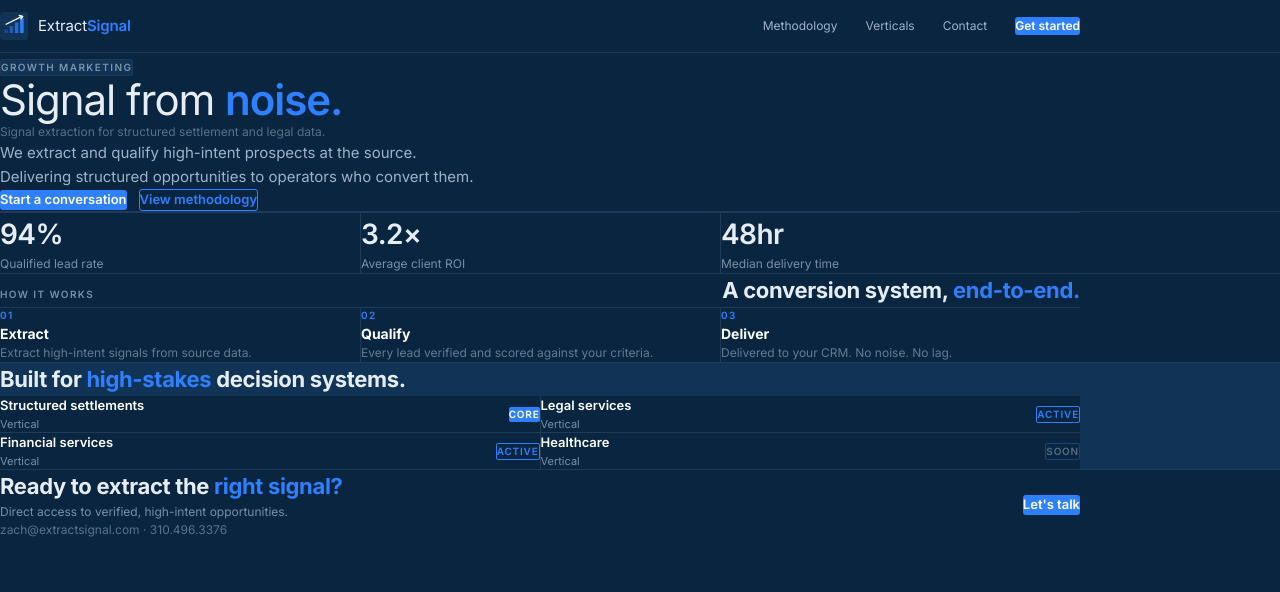
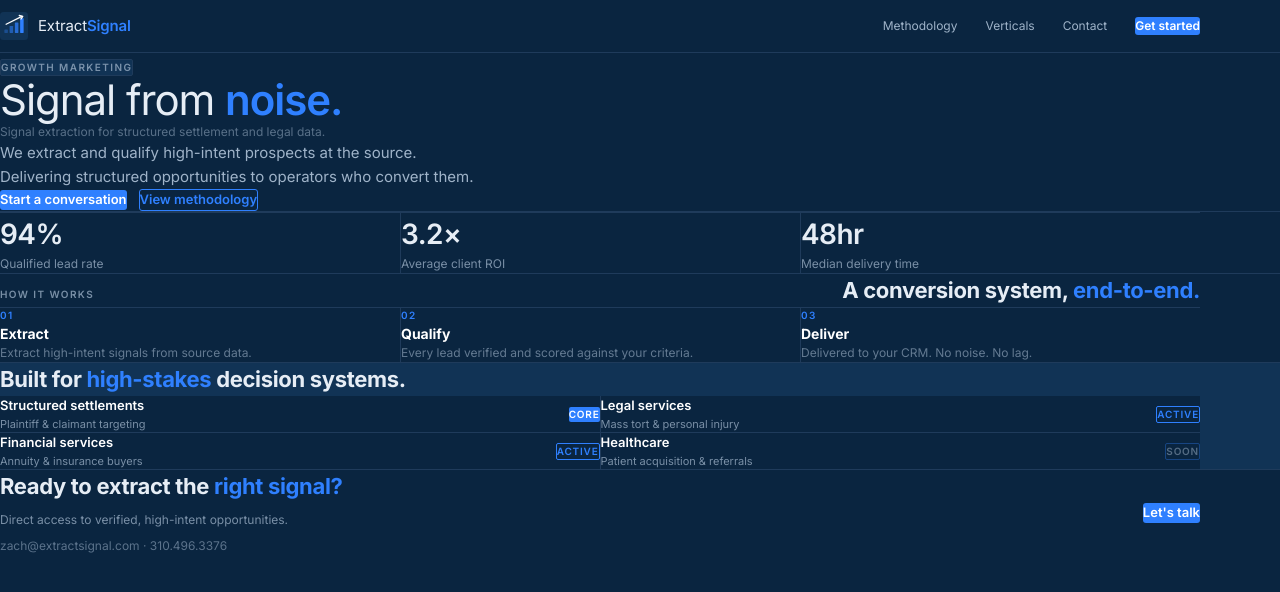
Before and after one commit to zsparkman/ExtractSignal, a Next.js app: page / in a window 1280 px wide. Shown: the top 592 px of the page. Built offline with nearby package versions, Linux system fonts and the light colour scheme.

Commit message:
Update page.tsx

```diff
--- a/src/app/page.tsx
+++ b/src/app/page.tsx
@@ -21,7 +21,7 @@ function Logo() {
 function Nav() {
   return (
     <nav className="border-b border-[#1F3B5B] bg-[#0A2540]">
-      <div className="mx-auto max-w-[1080px] px-6 flex items-center justify-between h-[52px]">
+      <div className="mx-auto max-w-[1200px] px-6 md:px-12 flex items-center justify-between h-[52px]">
         <Logo />
         <div className="flex items-center gap-7">
           <a href="#methodology" className="text-[12px] text-[#9FB3C8] hover:text-[#E6EDF5] transition-colors">Methodology</a>
@@ -42,22 +42,22 @@ function Nav() {
 function Hero() {
   return (
     <section className="bg-[#0A2540] border-b border-[#1F3B5B]">
-      <div className="mx-auto max-w-[1080px] px-6 py-20">
+      <div className="mx-auto max-w-[1200px] px-[24px] py-[24px] md:px-[48px] md:py-[80px]">
         <div className="max-w-[560px]">
-          <span className="inline-block bg-[#113355] border border-[#1F3B5B] rounded-[2px] px-2.5 py-1 text-[10px] font-semibold uppercase tracking-[0.14em] text-[rgba(159,179,200,0.75)] mb-5">
+          <span className="inline-block bg-[#113355] border border-[#1F3B5B] rounded-[2px] px-2.5 py-1 text-[10px] font-semibold uppercase tracking-[0.14em] text-[rgba(159,179,200,0.75)] mb-[24px]">
             Growth Marketing
           </span>
-          <h1 className="text-[42px] font-normal tracking-[-0.025em] leading-[1.1] mb-3">
+          <h1 className="text-[42px] font-normal tracking-[-0.025em] leading-[1.1] mb-[16px]">
             <span className="text-[#E6EDF5]">Signal from </span>
             <span className="text-[#2F80FF] font-semibold">noise.</span>
           </h1>
-          <p className="text-[12px] text-[rgba(159,179,200,0.75)] opacity-70 mb-5">
+          <p className="text-[12px] text-[rgba(159,179,200,0.75)] opacity-70 mb-[12px]">
             Signal extraction for structured settlement and legal data.
           </p>
-          <p className="text-[15px] font-normal leading-[1.6] text-[#9FB3C8] mb-8 max-w-[480px]">
+          <p className="text-[15px] font-normal leading-[1.6] text-[#9FB3C8] mb-[24px] max-w-[480px]">
             We extract and qualify high-intent prospects at the source. Delivering structured opportunities to operators who convert them.
           </p>
-          <div className="flex items-center gap-3">
+          <div className="flex items-center gap-[12px] mt-[32px]">
             <a
               href="#contact"
               className="bg-[#2F80FF] hover:bg-[#4DA3FF] transition-colors text-white text-[13px] font-semibold px-[26px] py-[12px] rounded-[3px]"
@@ -78,28 +78,34 @@ function Hero() {
 }
 
 function Metrics() {
-  const stats = [
-    { value: "94%", label: "Qualified lead rate" },
-    { value: "3.2×", label: "Average client ROI" },
-    { value: "48hr", label: "Median delivery time" },
-  ];
   return (
     <section className="border-b border-[#1F3B5B] bg-[#0A2540]">
-      <div className="mx-auto max-w-[1080px] px-6">
+      <div className="mx-auto max-w-[1200px] px-[24px] md:px-[48px]">
         <div className="grid grid-cols-1 md:grid-cols-3 border-t border-[#1F3B5B]">
-          {stats.map((stat, i) => (
-            <div
-              key={stat.label}
-              className={`py-8 px-6 ${i > 0 ? "md:border-l border-t md:border-t-0 border-[#1F3B5B]" : ""}`}
-            >
+          <div className="py-[32px] pr-0 md:pr-[48px]">
             <div className="text-[28px] font-semibold tracking-[-0.02em] text-[#E6EDF5] mb-1">
-                {stat.value}
+              94%
             </div>
             <div className="text-[12px] text-[rgba(159,179,200,0.75)]">
-                {stat.label}
+              Qualified lead rate
             </div>
           </div>
-          ))}
+          <div className="py-[32px] px-0 md:px-[48px] border-t md:border-t-0 md:border-l border-[#1F3B5B]">
+            <div className="text-[28px] font-semibold tracking-[-0.02em] text-[#E6EDF5] mb-1">
+              3.2×
+            </div>
+            <div className="text-[12px] text-[rgba(159,179,200,0.75)]">
+              Average client ROI
+            </div>
+          </div>
+          <div className="py-[32px] pl-0 md:pl-[48px] border-t md:border-t-0 md:border-l border-[#1F3B5B]">
+            <div className="text-[28px] font-semibold tracking-[-0.02em] text-[#E6EDF5] mb-1">
+              48hr
+            </div>
+            <div className="text-[12px] text-[rgba(159,179,200,0.75)]">
+              Median delivery time
+            </div>
+          </div>
         </div>
       </div>
     </section>
@@ -114,8 +120,8 @@ function Pipeline() {
   ];
   return (
     <section id="methodology" className="bg-[#0A2540] border-b border-[#1F3B5B]">
-      <div className="mx-auto max-w-[1080px] px-6 py-16">
-        <div className="flex flex-col md:flex-row md:items-baseline md:justify-between mb-10 gap-2">
+      <div className="mx-auto max-w-[1200px]">
+        <div className="flex flex-col md:flex-row md:items-baseline md:justify-between px-[24px] pt-[24px] pb-[24px] md:px-[48px] md:pt-[48px] md:pb-[32px] gap-[12px]">
           <span className="text-[10px] font-semibold uppercase tracking-[0.14em] text-[rgba(159,179,200,0.75)]">
             How it works
           </span>
@@ -127,12 +133,12 @@ function Pipeline() {
           {steps.map((step, i) => (
             <div
               key={step.num}
-              className={`py-8 pr-8 ${i > 0 ? "md:border-l md:pl-8 border-t md:border-t-0 border-[#1F3B5B]" : ""}`}
+              className={`p-[24px] md:p-[32px] ${i > 0 ? "md:border-l border-t md:border-t-0 border-[#1F3B5B]" : ""}`}
             >
-              <div className="text-[10px] font-semibold uppercase tracking-[0.14em] text-[#2F80FF] mb-3">
+              <div className="text-[10px] font-semibold uppercase tracking-[0.14em] text-[#2F80FF] mb-[16px]">
                 {step.num}
               </div>
-              <div className="text-[14px] font-bold text-white mb-2">
+              <div className="text-[14px] font-bold text-white mb-[8px]">
                 {step.title}
               </div>
               <p className="text-[12px] text-[rgba(159,179,200,0.75)] opacity-80 leading-[1.55]">
@@ -148,23 +154,25 @@ function Pipeline() {
 
 function Verticals() {
   const items = [
-    { title: "Structured settlements", tag: "CORE", tagStyle: "bg-[#2F80FF] text-white" },
-    { title: "Legal services", tag: "ACTIVE", tagStyle: "border border-[#2F80FF] text-[#2F80FF]" },
-    { title: "Financial services", tag: "ACTIVE", tagStyle: "border border-[#2F80FF] text-[#2F80FF]" },
-    { title: "Healthcare", tag: "SOON", tagStyle: "border border-[rgba(47,128,255,0.35)] text-[rgba(159,179,200,0.5)]" },
+    { title: "Structured settlements", subtitle: "Plaintiff & claimant targeting", tag: "CORE", tagStyle: "bg-[#2F80FF] text-white" },
+    { title: "Legal services", subtitle: "Mass tort & personal injury", tag: "ACTIVE", tagStyle: "border border-[#2F80FF] text-[#2F80FF]" },
+    { title: "Financial services", subtitle: "Annuity & insurance buyers", tag: "ACTIVE", tagStyle: "border border-[#2F80FF] text-[#2F80FF]" },
+    { title: "Healthcare", subtitle: "Patient acquisition & referrals", tag: "SOON", tagStyle: "border border-[rgba(47,128,255,0.35)] text-[rgba(159,179,200,0.5)]" },
   ];
   return (
     <section id="verticals" className="bg-[#113355] border-b border-[#1F3B5B]">
-      <div className="mx-auto max-w-[1080px] px-6 py-16">
-        <h2 className="text-[22px] font-bold tracking-[-0.015em] text-[#E6EDF5] mb-8">
+      <div className="mx-auto max-w-[1200px]">
+        <div className="px-[24px] pt-[24px] pb-[24px] md:px-[48px] md:pt-[48px] md:pb-[32px]">
+          <h2 className="text-[22px] font-bold tracking-[-0.015em] text-[#E6EDF5]">
             Built for <span className="text-[#2F80FF]">high-stakes</span> decision systems.
           </h2>
+        </div>
         <div className="grid grid-cols-1 md:grid-cols-2 gap-px bg-[#1F3B5B]">
           {items.map((item) => (
-            <div key={item.title} className="bg-[#0A2540] p-5 flex items-center justify-between">
+            <div key={item.title} className="bg-[#0A2540] p-[24px] flex items-center justify-between">
               <div>
                 <div className="text-[13px] font-semibold text-white">{item.title}</div>
-                <div className="text-[11px] text-[rgba(159,179,200,0.75)] mt-0.5">Vertical</div>
+                <div className="text-[11px] text-[rgba(159,179,200,0.75)] mt-0.5">{item.subtitle}</div>
               </div>
               <span className={`text-[10px] font-semibold uppercase tracking-[0.08em] px-2 py-0.5 rounded-[2px] ${item.tagStyle}`}>
                 {item.tag}
@@ -180,12 +188,12 @@ function Verticals() {
 function CTAFooter() {
   return (
     <footer id="contact" className="bg-[#0A2540]">
-      <div className="mx-auto max-w-[1080px] px-6 py-16 flex flex-col md:flex-row md:items-center md:justify-between gap-8">
-        <div>
-          <h2 className="text-[22px] font-bold tracking-[-0.015em] text-[#E6EDF5] mb-2">
+      <div className="mx-auto max-w-[1200px] px-[24px] py-[24px] md:px-[48px] md:py-[64px] flex flex-col md:flex-row md:items-center md:justify-between gap-[48px]">
+        <div className="flex flex-col gap-[8px]">
+          <h2 className="text-[22px] font-bold tracking-[-0.015em] text-[#E6EDF5]">
             Ready to extract the <span className="text-[#2F80FF]">right signal?</span>
           </h2>
-          <p className="text-[12px] text-[rgba(159,179,200,0.75)] mb-2">
+          <p className="text-[12px] text-[rgba(159,179,200,0.75)]">
             Direct access to verified, high-intent opportunities.
           </p>
           <p className="text-[12px] text-[rgba(159,179,200,0.55)]">
```
Lines whose indentation alone changed are shown as unchanged.
